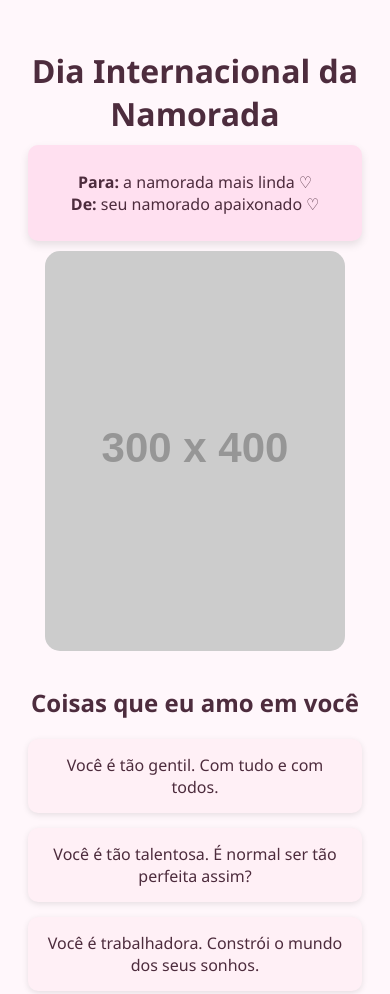
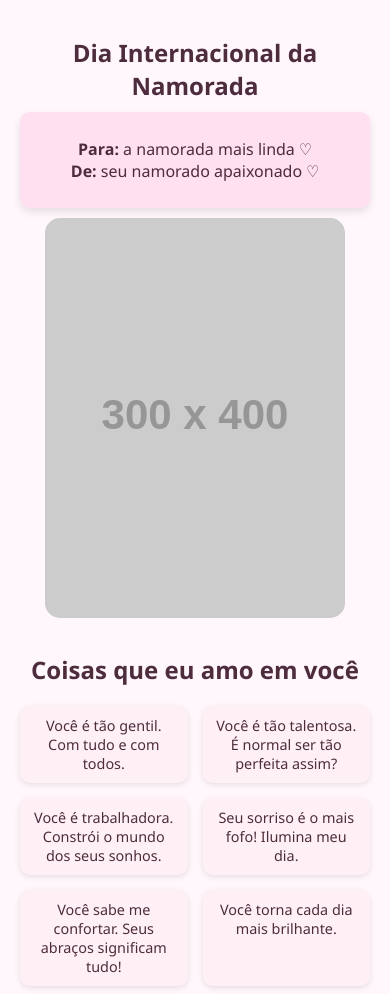
Before and after one commit to RFlittlejuice/Loveu, a plain HTML site: page index.html in a window 390 px wide. Shown: the top 994 px of the page. Drawn offline with Linux system fonts and the light colour scheme; placeholder pictures from the web are drawn by us.

Commit message:
Update index.html

```diff
--- a/index.html
+++ b/index.html
@@ -4,12 +4,16 @@
   <meta name="viewport" content="width=device-width, initial-scale=1.0" />
   <title>Dia Internacional da Namorada</title>
   <style>
+    * {
+      box-sizing: border-box;
+    }
     body {
       font-family: 'Segoe UI', Tahoma, Geneva, Verdana, sans-serif;
       background-color: #fff7fb;
       color: #4d2c3d;
       text-align: center;
       padding: 20px;
+      margin: 0;
     }
     h1 {
       font-size: 2em;
@@ -24,7 +28,8 @@
       box-shadow: 0 4px 8px rgba(0,0,0,0.1);
     }
     .image-section img {
-      max-width: 100%;
+      width: 100%;
+      max-width: 300px;
       border-radius: 15px;
     }
     .section {
@@ -32,7 +37,7 @@
     }
     .grid {
       display: grid;
-      grid-template-columns: repeat(auto-fill, minmax(200px, 1fr));
+      grid-template-columns: repeat(auto-fill, minmax(150px, 1fr));
       gap: 15px;
       max-width: 900px;
       margin: 0 auto;
@@ -42,11 +47,26 @@
       padding: 15px;
       border-radius: 10px;
       box-shadow: 0 2px 6px rgba(0,0,0,0.1);
+      font-size: 0.95em;
     }
     .caption {
       font-size: 0.9em;
       color: #7b4a62;
       margin-top: 5px;
+    }
+    img {
+      max-width: 100%;
+      height: auto;
+      border-radius: 10px;
+    }
+    @media (max-width: 480px) {
+      h1 {
+        font-size: 1.5em;
+      }
+      .grid-item {
+        font-size: 0.9em;
+        padding: 10px;
+      }
     }
   </style>
 </head>
```
